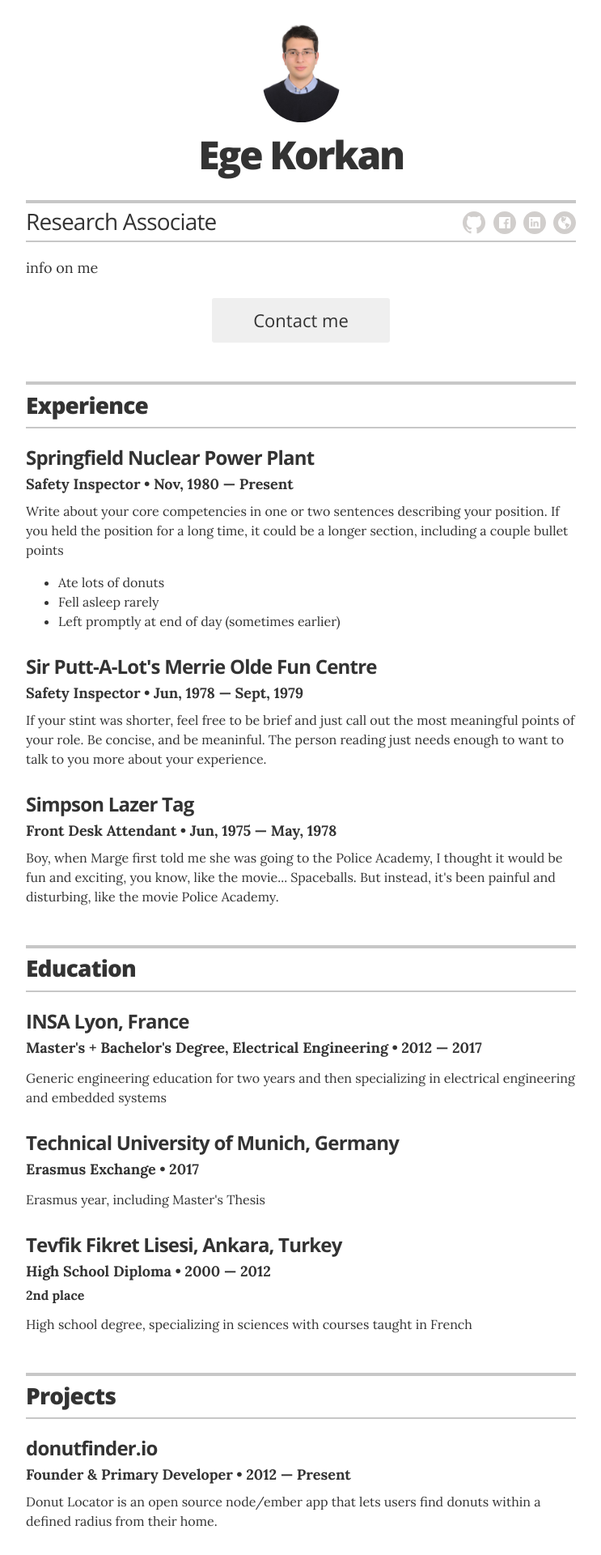
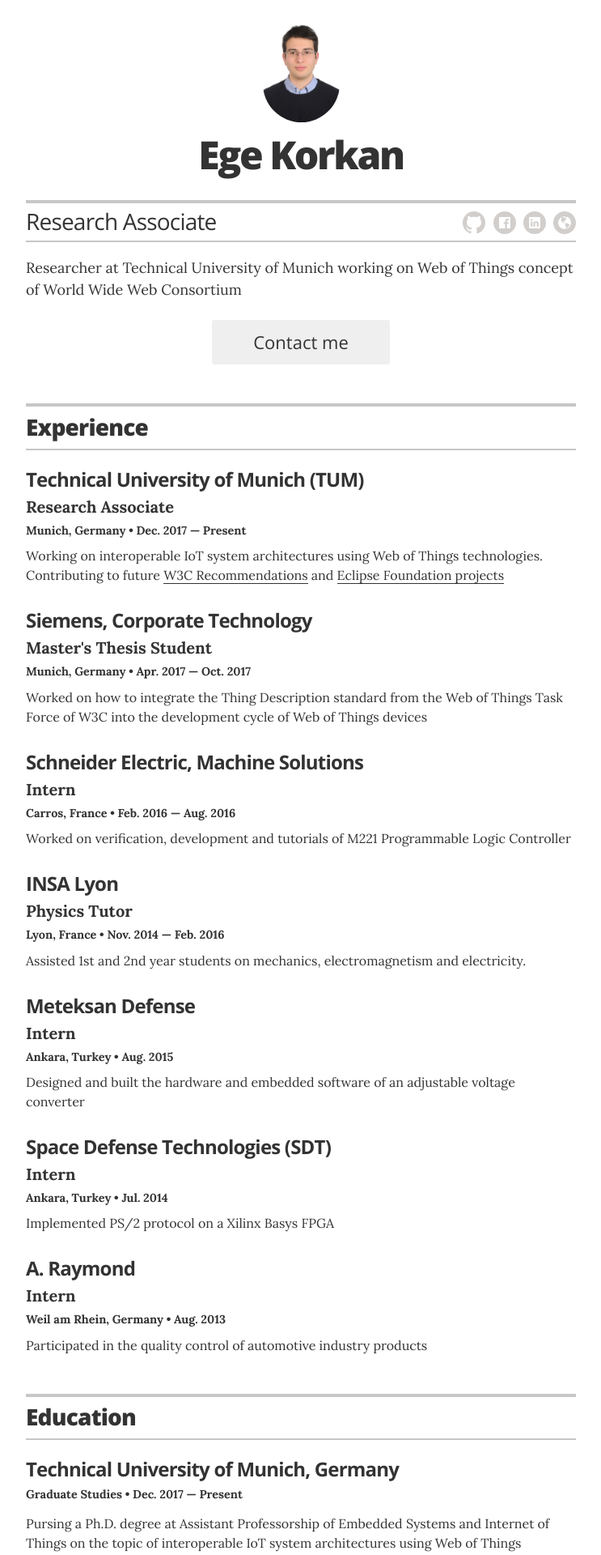
Before and after one commit to egekorkan/resume, a Jekyll site: the page built from index.html, in a window 1280 px wide. Shown: the top 1920 px of the page at 81% size, without its empty margins (268-1011 px from the left). Built offline with Jekyll 4.4.1, drawn with Linux system fonts in a browser that asks for light colours; some of the changed text lies outside the part shown.

Commit message:
experience updated

```diff
--- a/_config.yml
+++ b/_config.yml
@@ -16,7 +16,7 @@
 resume_contact_telephone:       "+49 176 3012 6942"
 resume_contact_address:         "Plettstr. 42, 81735, Munich, Germany"
 resume_header_contact_info: "Plettstr. 42, 81735, Munich, Germany | +49 176 3012 6942 | egekorkan@gmail.com"
-resume_header_intro: "<p>info on me</p>"
+resume_header_intro: "<p>Researcher at Technical University of Munich working on Web of Things concept of World Wide Web Consortium</p>"
 
 # use "yes" to display the email contact button,
 # "no" to display an "I'm not looking for work" message,
@@ -30,7 +30,7 @@
 resume_section_education:       true
 resume_section_projects:        true
 resume_section_skills:          true
-resume_section_recognition:     true
+resume_section_recognition:     false
 resume_section_links:           true
 resume_section_associations:    true
 resume_section_interests:       true
--- a/_data/education.yml
+++ b/_data/education.yml
@@ -1,20 +1,26 @@
 # Degree
+- degree: Graduate Studies
+  uni: Technical University of Munich, Germany
+  year: Dec. 2017 &mdash; Present
+  # award: Least likely to graduate College
+  summary: Pursing a Ph.D. degree at Assistant Professorship of Embedded Systems and Internet of Things on the topic of interoperable IoT system architectures using Web of Things technologies
+
 - degree: Master's + Bachelor's Degree, Electrical Engineering
   uni: INSA Lyon, France
   year: 2012 &mdash; 2017
   # awards:
   #   - award: Quickest to fall asleep
   #   - award: Fastest donut eater
-  summary: Generic engineering education for two years and then specializing in electrical engineering and embedded systems
+  summary: Broad engineering education, touching mechanical, chemical, electrical, industrial engineering for two years and then specializing in electrical engineering and embedded systems
 
 - degree: Erasmus Exchange
   uni: Technical University of Munich, Germany
-  year: 2017
+  year: Sep. 2016 &mdash; Oct. 2017
   # award: Least likely to graduate College
-  summary: Erasmus year, including Master's Thesis
+  summary: Erasmus year, including Master's Thesis at Siemens Corporate Technology
 
 - degree: High School Diploma
   uni: Tevfik Fikret Lisesi, Ankara, Turkey
   year: 2000 &mdash; 2012
-  award: 2nd place
-  summary: High school degree, specializing in sciences with courses taught in French
+  # award: 2nd place
+  summary: Specializing in science and maths with courses taught in French
--- a/_data/experience.yml
+++ b/_data/experience.yml
@@ -1,19 +1,46 @@
 # Jobs
 # Springfield Nuclear Power Plant
-- company: Springfield Nuclear Power Plant
-  position: Safety Inspector
-  duration: Nov, 1980 &mdash; Present
-  summary: Write about your core competencies in one or two sentences describing your position. If you held the position for a long time, it could be a longer section, including a couple bullet points	<ul class="resume-item-list"><li>Ate lots of donuts</li><li>Fell asleep rarely</li><li>Left promptly at end of day (sometimes earlier)</li></ul>
+
+- company: Technical University of Munich (TUM)
+  position: Research Associate
+  duration: Dec. 2017 &mdash; Present
+  location: Munich, Germany
+  summary: Working on interoperable IoT system architectures using Web of Things technologies. Contributing to future <a href="https://www.w3.org/TR/wot-thing-description/">W3C Recommendations</a> and <a href="https://projects.eclipse.org/proposals/eclipse-thingweb">Eclipse Foundation projects </a>
+
+- company: Siemens, Corporate Technology
+  position: Master's Thesis Student
+  duration: Apr. 2017 &mdash; Oct. 2017
+  location: Munich, Germany
+  summary: Worked on how to integrate the Thing Description standard from the Web of Things Task Force of W3C into the development cycle of Web of Things devices
 
 # Windmill Crank Operator
-- company: Sir Putt-A-Lot's Merrie Olde Fun Centre
-  position: Safety Inspector
-  duration:  Jun, 1978 &mdash; Sept, 1979
-  summary: If your stint was shorter, feel free to be brief and just call out the most meaningful points of your role. Be concise, and be meaninful. The person reading just needs enough to want to talk to you more about your experience.
-
+- company: Schneider Electric, Machine Solutions
+  position: Intern
+  duration:  Feb. 2016 &mdash; Aug. 2016
+  location: Carros, France
+  summary: Worked on verification, development and tutorials of M221 Programmable Logic Controller
 
 # Front Desk Attendant
-- company: Simpson Lazer Tag
-  position: Front Desk Attendant
-  duration:   Jun, 1975  &mdash; May, 1978
-  summary: Boy, when Marge first told me she was going to the Police Academy, I thought it would be fun and exciting, you know, like the movie... Spaceballs. But instead, it's been painful and disturbing, like the movie Police Academy.
+- company: INSA Lyon
+  position: Physics Tutor
+  duration:   Nov. 2014  &mdash; Feb. 2016
+  location: Lyon, France
+  summary: Assisted 1st and 2nd year students on mechanics, electromagnetism and electricity.
+
+- company: Meteksan Defense
+  position: Intern
+  duration:   Aug. 2015
+  location: Ankara, Turkey
+  summary: Designed and built the hardware and embedded software of an adjustable voltage converter
+
+- company: Space Defense Technologies (SDT)
+  position: Intern
+  duration:   Jul. 2014
+  location: Ankara, Turkey
+  summary: Implemented PS/2 protocol on a Xilinx Basys FPGA
+
+- company: A. Raymond
+  position: Intern
+  duration:   Aug. 2013
+  location: Weil am Rhein, Germany
+  summary: Participated in the quality control of automotive industry products
--- a/_data/projects.yml
+++ b/_data/projects.yml
@@ -2,15 +2,27 @@
 # uncomment the urls if you wish to display them, and add your own URL
 
 # donutfinder.io
-- project: donutfinder.io
-  role: Founder & Primary Developer
-  duration: 2012 &mdash; Present
-  # url: "#"
-  description: Donut Locator is an open source node/ember app that lets users find donuts within a defined radius from their home.
+- project: Eclipse Thingweb
+  role: Developer
+  duration: Dec. 2017 &mdash; Present
+  #url: "#"
+  description: Working on <a href="https://github.com/thingweb/thingweb-playground">Thing Description Playground</a>, <a href="https://github.com/eclipse/thingweb.node-wot">node-wot</a> and more to come.
 
 #Springfield Donut Eater's User Group
-- project: Springfield Donut Eater's User Group
-  role: Co-Founder & Organizer
-  duration: 2007 &mdash; Present
+- project: Remote Controller for Une Histoire Simple
+  role: Hardware and Software Developer
+  duration: Sep. 2015 &mdash; Feb. 2016
   # url: "#"
-  description: DEUG is a local monthly meetup in Springfield where we share all the latest tips and tricks for dat donut lifestyle. I organize the group, and typically eat most of the donuts.
+  description: <a href="https://www.unehistoiresimple.fr/"> Une Histoire Simple</a> is an interactive movie that will be aired at 15.08.2018 in a public square in Lyon, France. The spectators are able to decide on the flow of the movie. We have developed a prototype of the remote controller that would allow the spectators to make choices.
+
+- project: Entrepreneurship Project
+  role: Co-Leader
+  duration: Sep. 2014 &mdash; Jun. 2015
+  # url: "#"
+  description: For one school year, as a team of 10 students, we have simulated how a startup would found. Our idea was a wireless power bank for smartphones where we worked on market research, business plan and budget planning.
+
+- project: 24h LEGO Challenge
+  role: Embedded Software Developer
+  duration: Mar. 2013 and 2015
+  # url: "#"
+  description: For two consecutive years, as a team of 4 we had to build a LEGO robot in 24 hours that had accomplish tasks on its own
--- a/_layouts/resume.html
+++ b/_layouts/resume.html
@@ -57,7 +57,8 @@
         {% for job in site.data.experience %}
         <div class="resume-item" itemscope itemprop="worksFor" itemtype="http://schema.org/Organization">
           <h3 class="resume-item-title" itemprop="name">{{ job.company }}</h3>
-          <h4 class="resume-item-details" itemprop="description">{{ job.position }} &bull; {{ job.duration }}</h4>
+          <h4 class="resume-item-details award-title" itemprop="name">{{ job.position }}</h4>
+          <h4 class="resume-item-details group " itemprop="description">{{ job.location }} &bull; {{ job.duration }}</h4>
           <p class="resume-item-copy">{{ job.summary }}</p>
         </div><!-- end of resume-item -->
         {% endfor %}
--- a/_sass/_resume.scss
+++ b/_sass/_resume.scss
@@ -145,12 +145,12 @@
   }
 
   .resume-item-details {
-    font-size: 1.125rem;
+    font-size: 0.9rem;
     margin: 0 0 .75rem;
     line-height: 1;
 
     &.award-title {
-      font-size: 1rem;
+      font-size: 1.25rem;
     }
   }
 
```
Also changed, not shown: favicon.ico (added), favicon.png (deleted).
